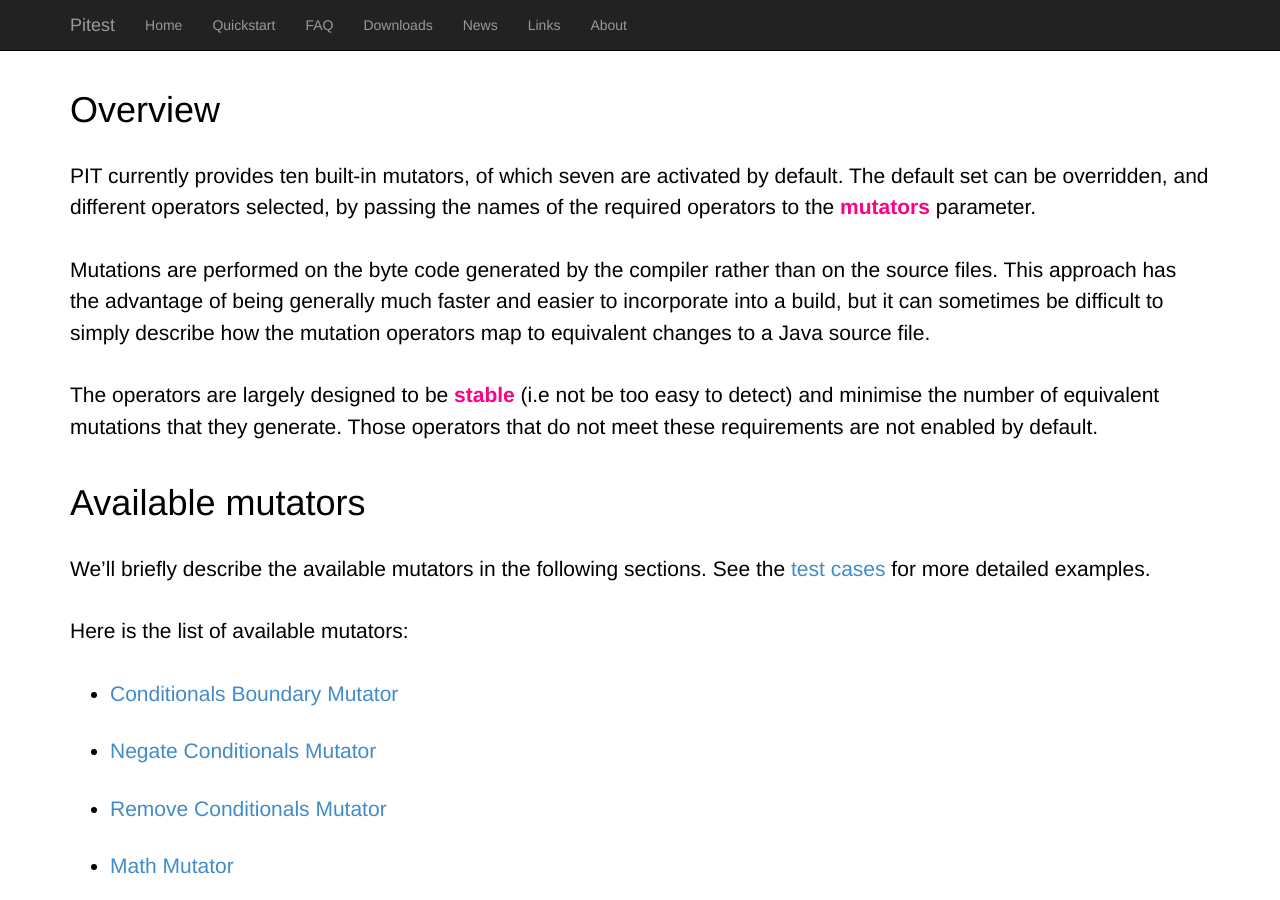
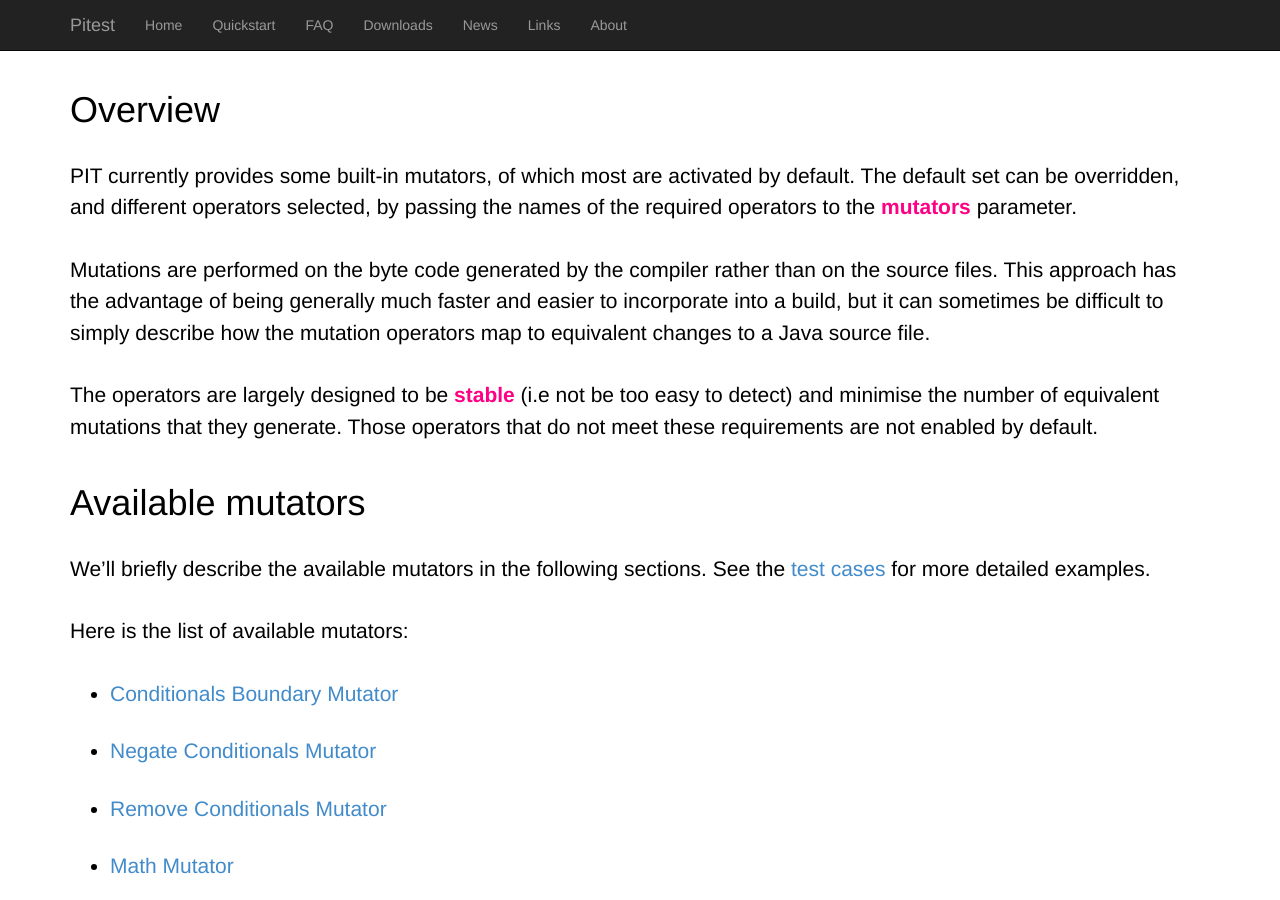
Before and after one commit to hcoles/pitest-site, a Jekyll site: the page built from quickstart/mutators.markdown, in a window 1280 px wide and 900 px high. Built offline with Jekyll 4.4.1, drawn with Linux system fonts in a browser that asks for light colours; Markdown is read by kramdown in place of the engine named in the settings; comment, search, counter and statistics services are not loaded.

Commit message:
removed number from summary
no numbers means no wrong numbers ;)

```diff
--- a/quickstart/mutators.markdown
+++ b/quickstart/mutators.markdown
@@ -9,12 +9,9 @@
 
 # Overview
 
-PIT currently provides ten built-in mutators, of which seven are activated by default. The default set can be overridden, and different operators
-selected, by passing the names of the required operators to the **mutators** parameter.
+PIT currently provides some built-in mutators, of which most are activated by default. The default set can be overridden, and different operators selected, by passing the names of the required operators to the **mutators** parameter.
 
-Mutations are performed on the byte code generated by the compiler rather than on the source files. This approach has the
-advantage of being generally much faster and easier to incorporate into a build, but it can sometimes be difficult to simply describe
-how the mutation operators map to equivalent changes to a Java source file.
+Mutations are performed on the byte code generated by the compiler rather than on the source files. This approach has the advantage of being generally much faster and easier to incorporate into a build, but it can sometimes be difficult to simply describe how the mutation operators map to equivalent changes to a Java source file.
 
 The operators are largely designed to be **stable** (i.e not be too easy to detect) and minimise the number of equivalent mutations that they generate. Those operators that do not meet these requirements are not enabled by default.
 
```
